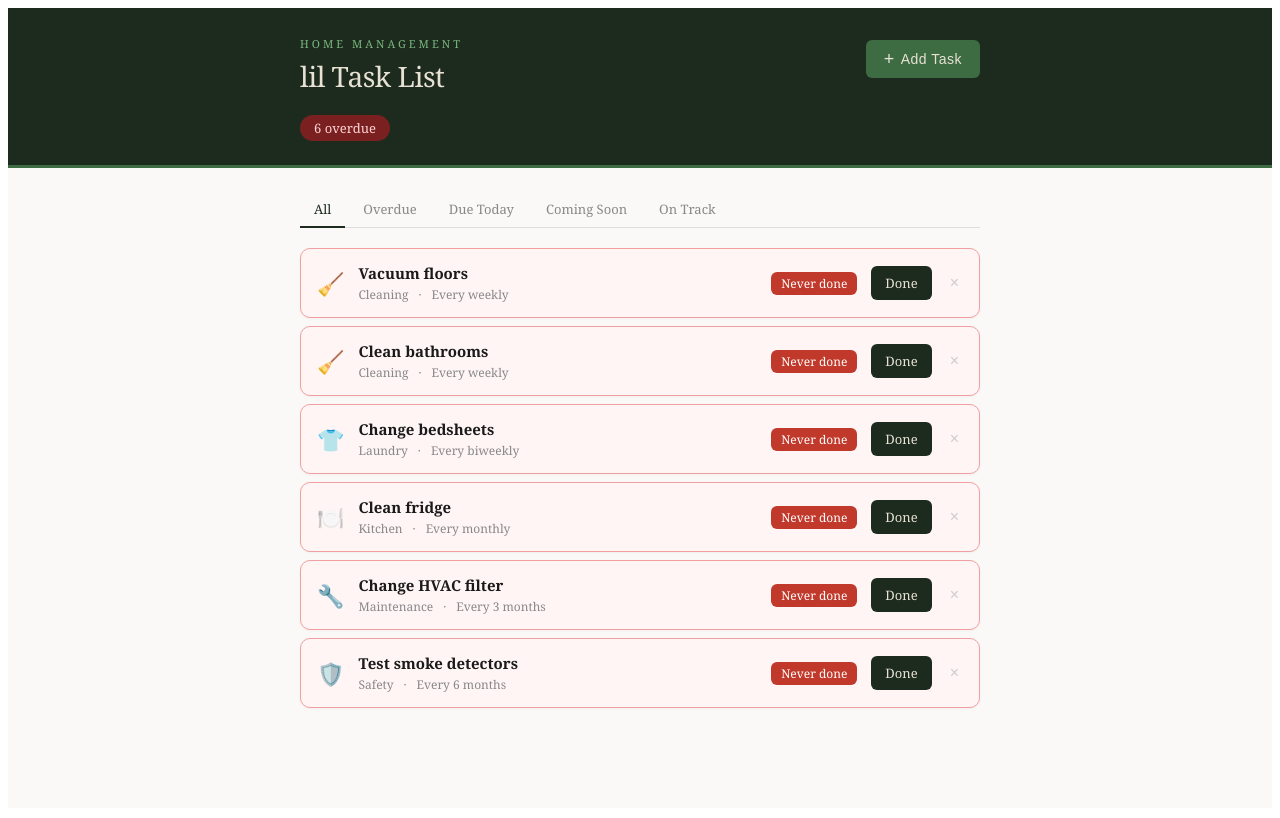
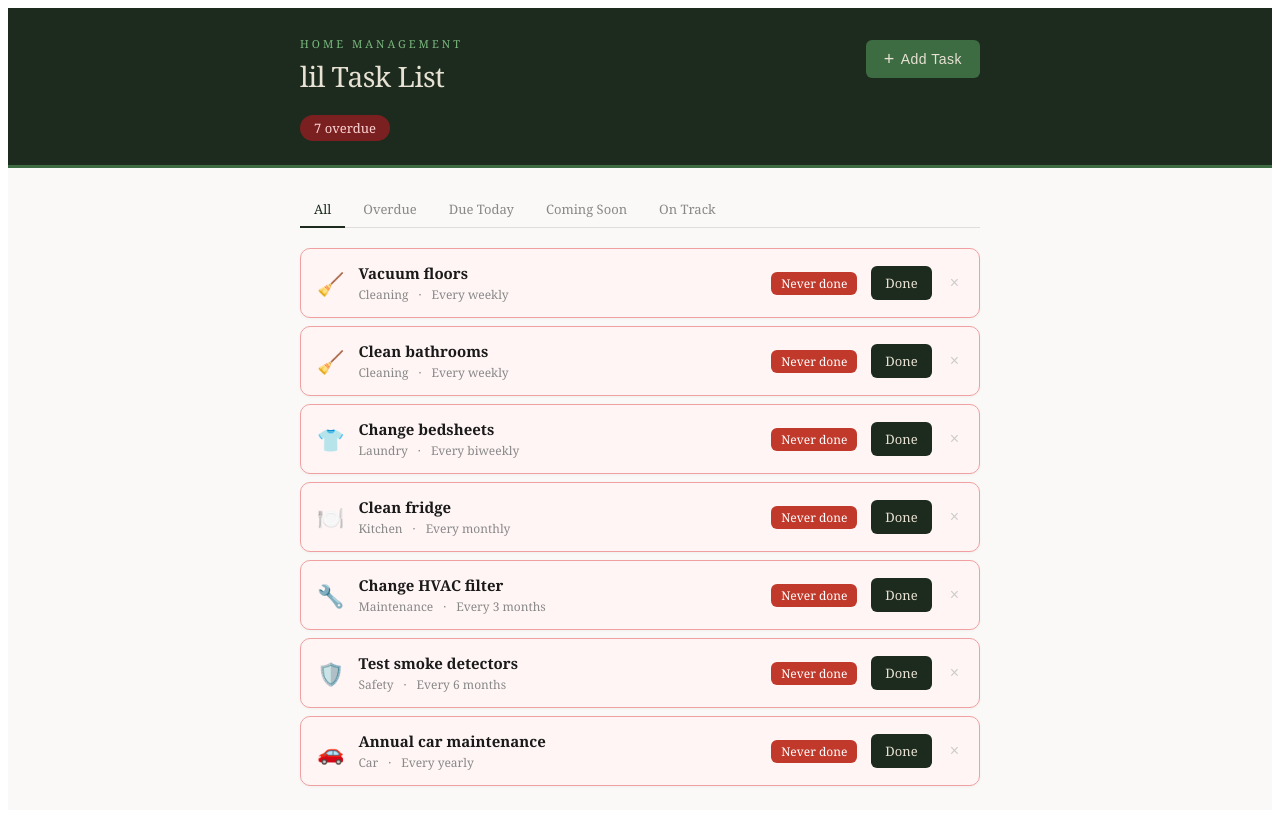
Before and after one commit to alexkishi/lil-Task-List, a React (Vite) app: page / in a window 1280 px wide. Built offline with nearby package versions, Linux system fonts and the light colour scheme.

Commit message:
Update App.jsx

```diff
--- a/src/App.jsx
+++ b/src/App.jsx
@@ -19,6 +19,7 @@ const DEFAULT_TASKS = [
   { id: 4, name: "Clean fridge", frequency: 30, lastDone: null, category: "Kitchen" },
   { id: 5, name: "Change HVAC filter", frequency: 90, lastDone: null, category: "Maintenance" },
   { id: 6, name: "Test smoke detectors", frequency: 180, lastDone: null, category: "Safety" },
+  { id: 7, name: "Annual car maintenance", frequency: 365, lastDone: null, category: "Car" }
 ];
 
 const CATEGORIES = ["Cleaning", "Kitchen", "Laundry", "Maintenance", "Garden", "Safety", "Car", "Admin", "Other"];
```
